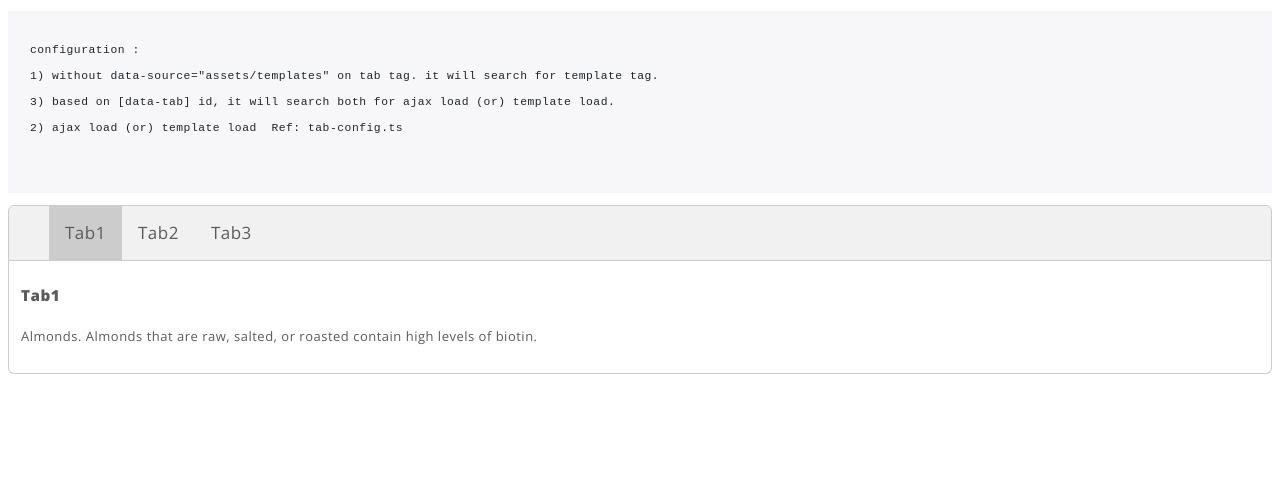
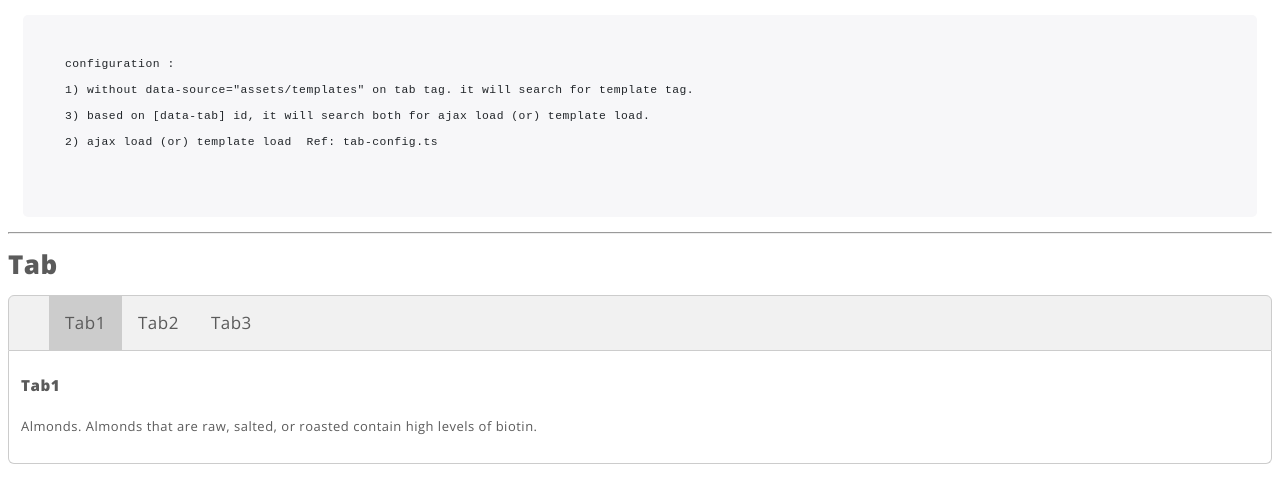
Before and after one commit to arunbharath91/Tab, a website built with webpack: page src/index.html in a window 1280 px wide. Built offline with nearby package versions, Linux system fonts and the light colour scheme.

Commit message:
++update

```diff
--- a/src/index.html
+++ b/src/index.html
@@ -24,6 +24,8 @@
    2) ajax load (or) template load  Ref: tab-config.ts
    </code>
  </pre>
+ <hr/>
+ <h1>Tab</h1>
 <tab data-source="assets/templates" tab-id="company-id">
   <ul class="tab-menu">
     <li><a class="tablinks" data-tab="#tab1">Tab1</a></li>
--- a/src/style.scss
+++ b/src/style.scss
@@ -21,8 +21,15 @@ body {
 }
 
 pre {
-    display: block;
-    font-size: 87.5%;
-    color: #212529;
-    background-color: #f7f7f9;
+  display: block;
+  font-size: 87.5%;
+  color: #212529;
+  background-color: #f7f7f9;
+  padding: 10px 20px;
+  margin: 15px;
+  border-radius: 5px;
+  overflow-y: auto;
 }
+code {
+  line-height: 26px;
+}
```
